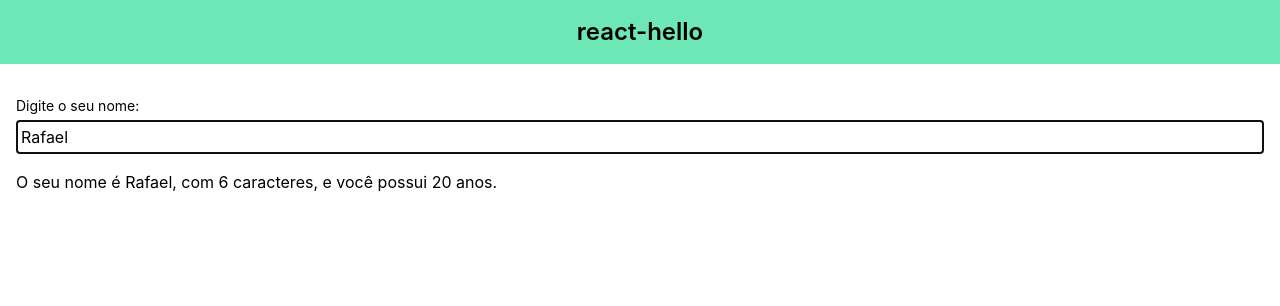
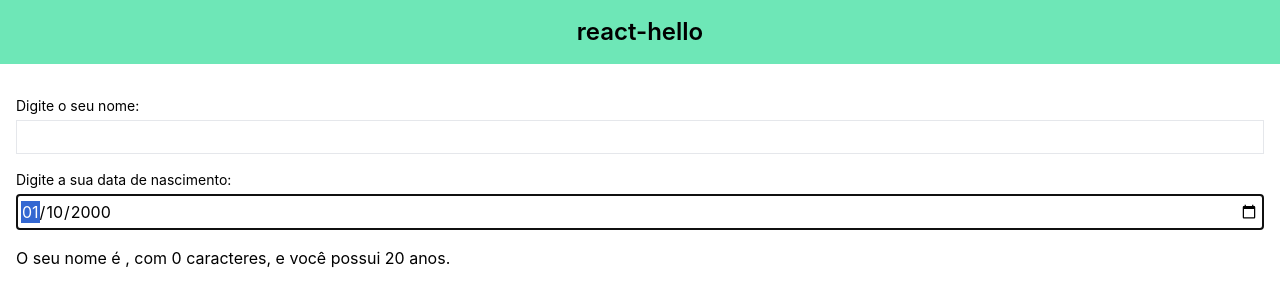
Before and after one commit to rafaellopes95/react-developer-bootcamp, a React (Create React App) app in the folder Modulo2/react-hello/: page / in a window 1280 px wide. Shown: the top 306 px of the page. Built offline with nearby package versions, Linux system fonts and the light colour scheme.

Commit message:
Added TextInput and DateInput components

```diff
--- a/Modulo2/react-hello/src/App.js
+++ b/Modulo2/react-hello/src/App.js
@@ -1,15 +1,21 @@
 import { useState } from "react";
+import DateInput from "./components/DateInput";
 import Header from "./components/Header";
 import Main from "./components/Main";
+import TextInput from "./components/TextInput";
 
 export default function App() {
   // Hook para estado
-  const [name, setName] = useState("Rafael");
+  const [name, setName] = useState("");
+  const [birthDate, setBirthDate] = useState("2000-01-10");
 
   // Closure para alterar o estado
-  function handleNameChange(event) {
-    const newName = event.currentTarget.value;
+  function handleNameChange(newName) {
     setName(newName);
+  }
+
+  function handleBirthDateChange(newBirthDate) {
+    setBirthDate(newBirthDate);
   }
 
   return (
@@ -17,19 +23,16 @@
     <>
       <Header size="large">react-hello</Header>
       <Main>
-        <div className="flex flex-col my-4">
-          <label className="text-sm mb-1" htmlFor="inputName">
-            Digite o seu nome:
-          </label>
-          <input
-            autoFocus
-            id="inputName"
-            className="border p-1"
-            type="text"
-            value={name}
-            onChange={handleNameChange}
-          />
-        </div>
+        <TextInput
+          labelDescription="Digite o seu nome:"
+          inputValue={name}
+          onInputChange={handleNameChange}
+        />
+        <DateInput
+          labelDescription="Digite a sua data de nascimento:"
+          inputValue={birthDate}
+          onInputChange={handleBirthDateChange}
+        />
         <p>
           O seu nome é {name}, com {name.length} caracteres, e você possui 20
           anos.
--- /dev/null
+++ b/Modulo2/react-hello/src/components/DateInput.js
@@ -0,0 +1,28 @@
+export default function DateInput({
+  labelDescription = "Descrição do label",
+  inputValue = "2021-04-30",
+  onInputChange = null,
+}) {
+  function handleInputChange({ currentTarget }) {
+    if (onInputChange) {
+      const newValue = currentTarget.value;
+      onInputChange(newValue);
+    }
+  }
+
+  return (
+    <div className="flex flex-col my-4">
+      <label className="text-sm mb-1" htmlFor="inputDate">
+        {labelDescription}
+      </label>
+      <input
+        autoFocus
+        id="inputDate"
+        className="border p-1"
+        type="date"
+        value={inputValue}
+        onChange={handleInputChange}
+      />
+    </div>
+  );
+}
--- a/Modulo2/react-hello/src/components/Header.js
+++ b/Modulo2/react-hello/src/components/Header.js
@@ -1,6 +1,5 @@
 // Destructuring do props: já assinala os atributos do objeto props em variáveis
 export default function Header({ children, size }) {
-  console.log(size);
   let fontSize = "text-xl";
 
   if (size === "large") {
--- /dev/null
+++ b/Modulo2/react-hello/src/components/TextInput.js
@@ -0,0 +1,28 @@
+export default function TextInput({
+  labelDescription = "Descrição do label",
+  inputValue = "Valor padrão do input",
+  onInputChange = null,
+}) {
+  function handleInputChange({ currentTarget }) {
+    if (onInputChange) {
+      const newValue = currentTarget.value;
+      onInputChange(newValue);
+    }
+  }
+
+  return (
+    <div className="flex flex-col my-4">
+      <label className="text-sm mb-1" htmlFor="inputName">
+        {labelDescription}
+      </label>
+      <input
+        autoFocus
+        id="inputName"
+        className="border p-1"
+        type="text"
+        value={inputValue}
+        onChange={handleInputChange}
+      />
+    </div>
+  );
+}
```
